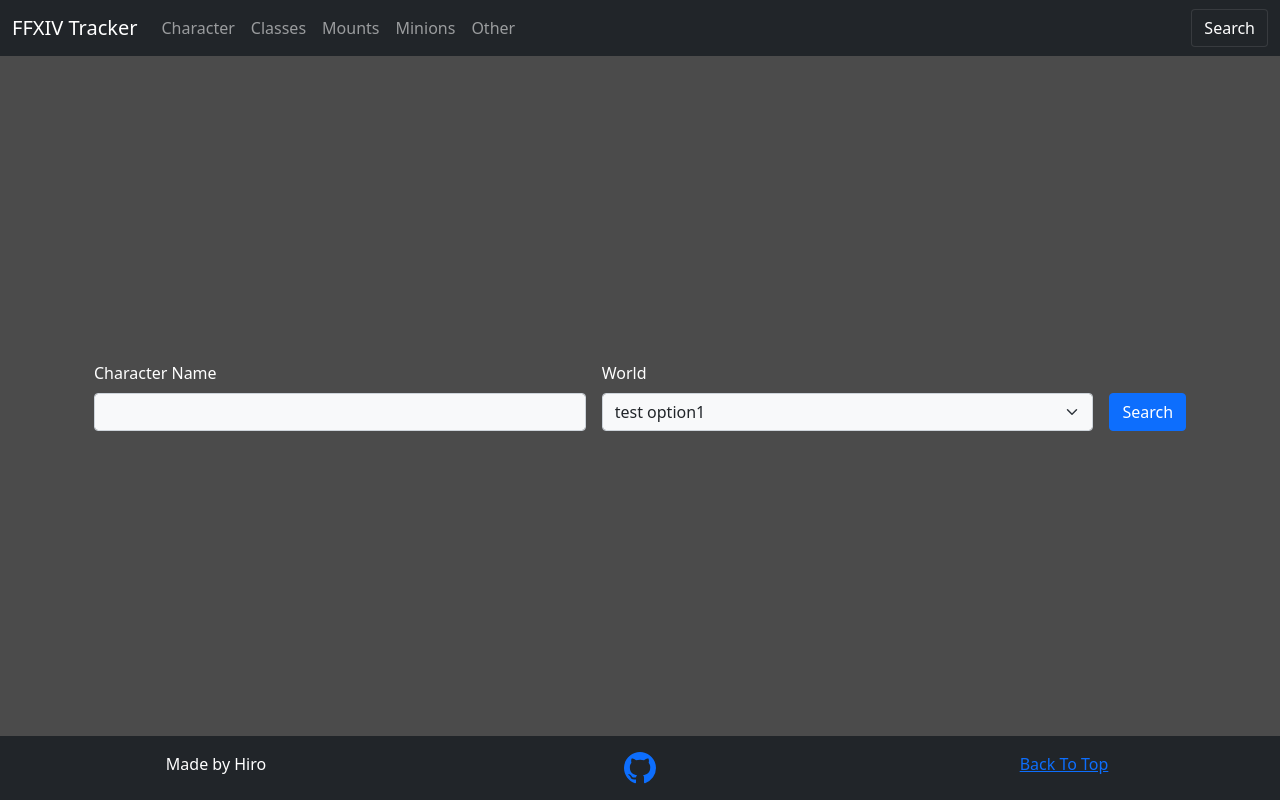
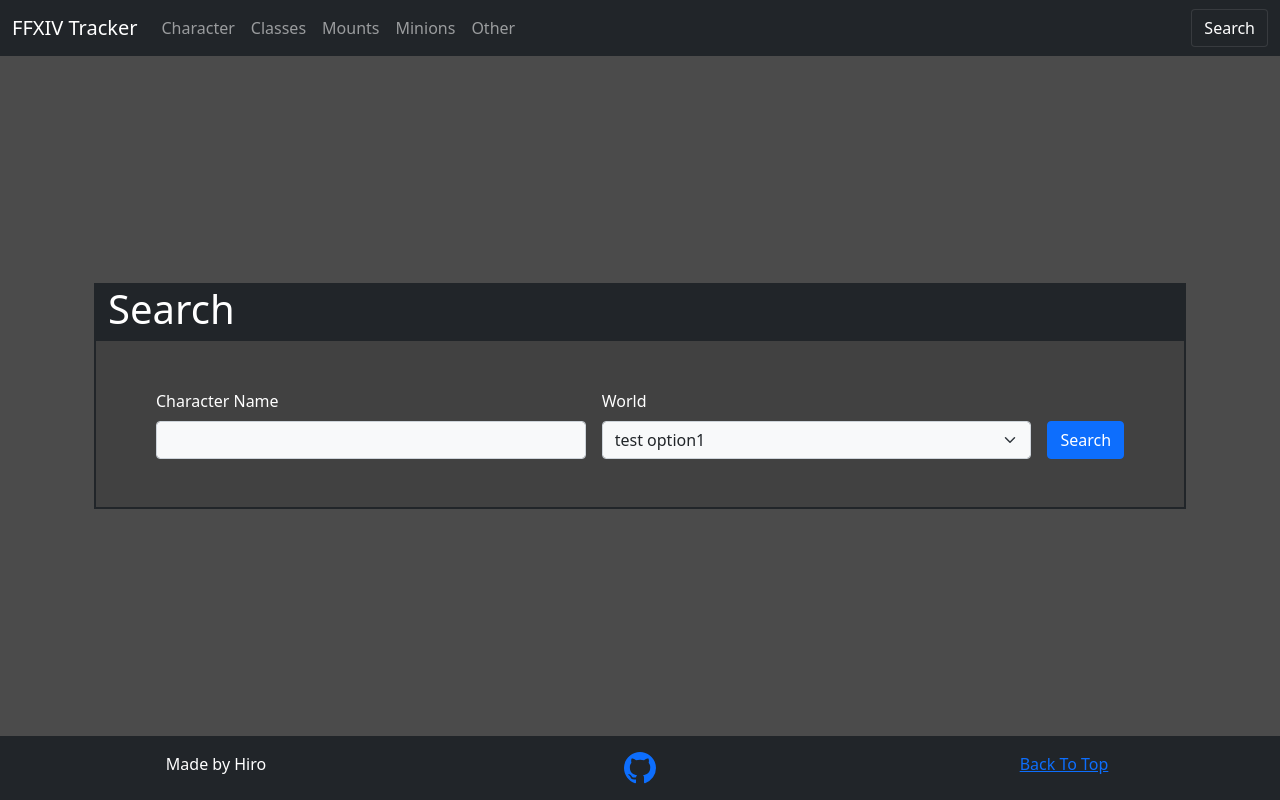
Before and after one commit to HirotoKakitani/ffxiv_tracker, a React (Create React App) app: page / in a window 1280 px wide. Built offline with nearby package versions, Linux system fonts and the light colour scheme.

Commit message:
Updated style for search

```diff
--- a/src/components/CharacterInfo.js
+++ b/src/components/CharacterInfo.js
@@ -31,7 +31,7 @@ const CharacterInfo = () => {
   // if full characterData has been loaded, show data
   else if (Object.keys(characterData).length > 0) {
     return (
-      <div className="container border border-dark border-2 ">
+      <div className="container border border-dark border-2">
         <div className="row bg-dark">
           <h1>Character</h1>
         </div>
--- a/src/components/CharacterSearch.js
+++ b/src/components/CharacterSearch.js
@@ -17,7 +17,11 @@ const CharacterSearch = () => {
     dispatch(setCharacterData({id: '39981839', name:'Leolo Lan\'nal', avatarUrl: "https://img2.finalfantasyxiv.com/f/5d9c87b4af26c83a796b26bb02438c25_5c8ecfbc673e1287a9b5e85423fe1657fc0_96x96.jpg?1640572383"}));
   };
   return (
-    <div className="form-row d-flex align-items-end flex-wrap gap-3">
+    <div className="container border border-dark border-2 bg-darkmid ">
+      <div className="row bg-dark">
+        <h1>Search</h1>
+      </div>
+      <div className="form-row d-flex align-items-end flex-wrap gap-3 p-5">
         <div className="col-md m1">
           <label htmlFor="ffxiv_name_input" className="form-label">Character Name</label>
           <input name="charName" type="text" className="form-control bg-light text-dark" id="ffxiv_name_input"></input>
@@ -31,6 +35,7 @@ const CharacterSearch = () => {
         </div>
         <Link className="btn btn-primary" to="/character" onClick={characterDataHandler}>Search</Link>
       </div>
+    </div>
   );
 };
 
```
Also changed, not shown: src/components/Page.js (deleted, +0 -42 lines). Lines whose indentation alone changed are shown as unchanged.
